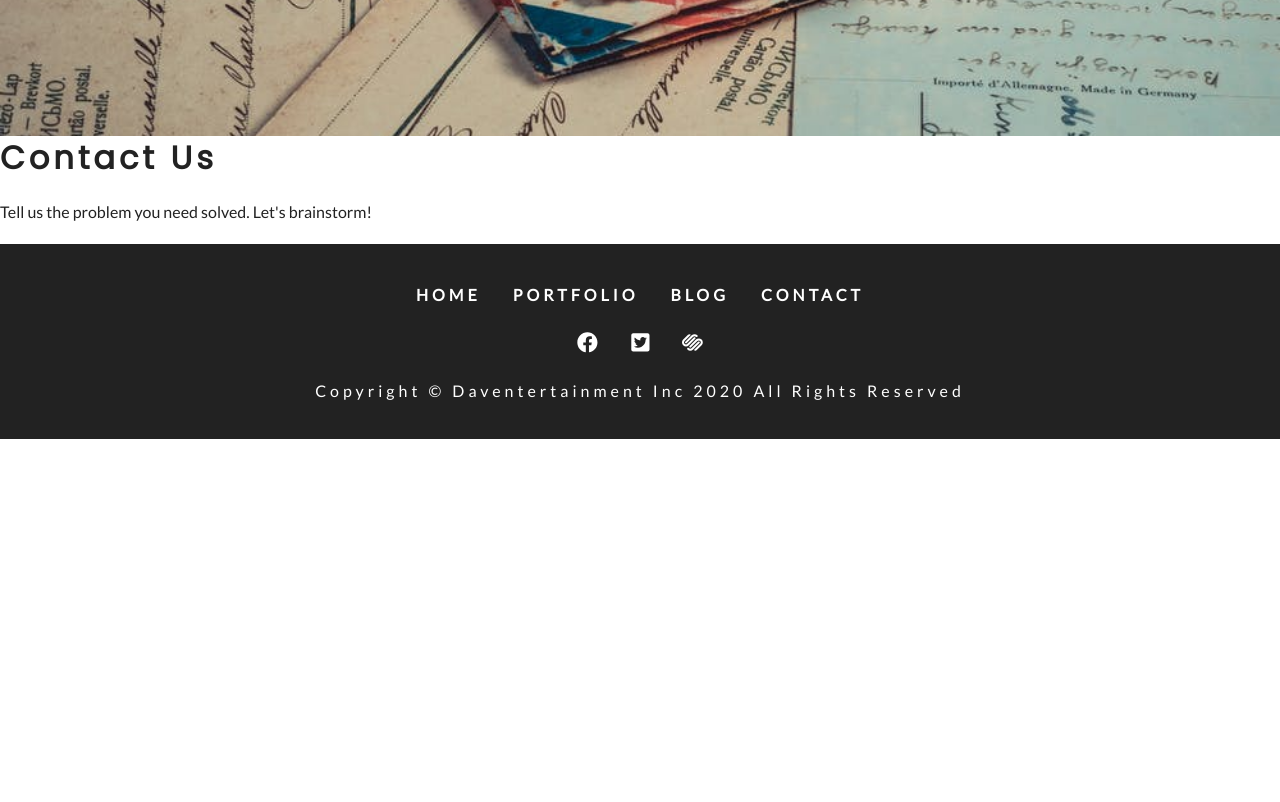
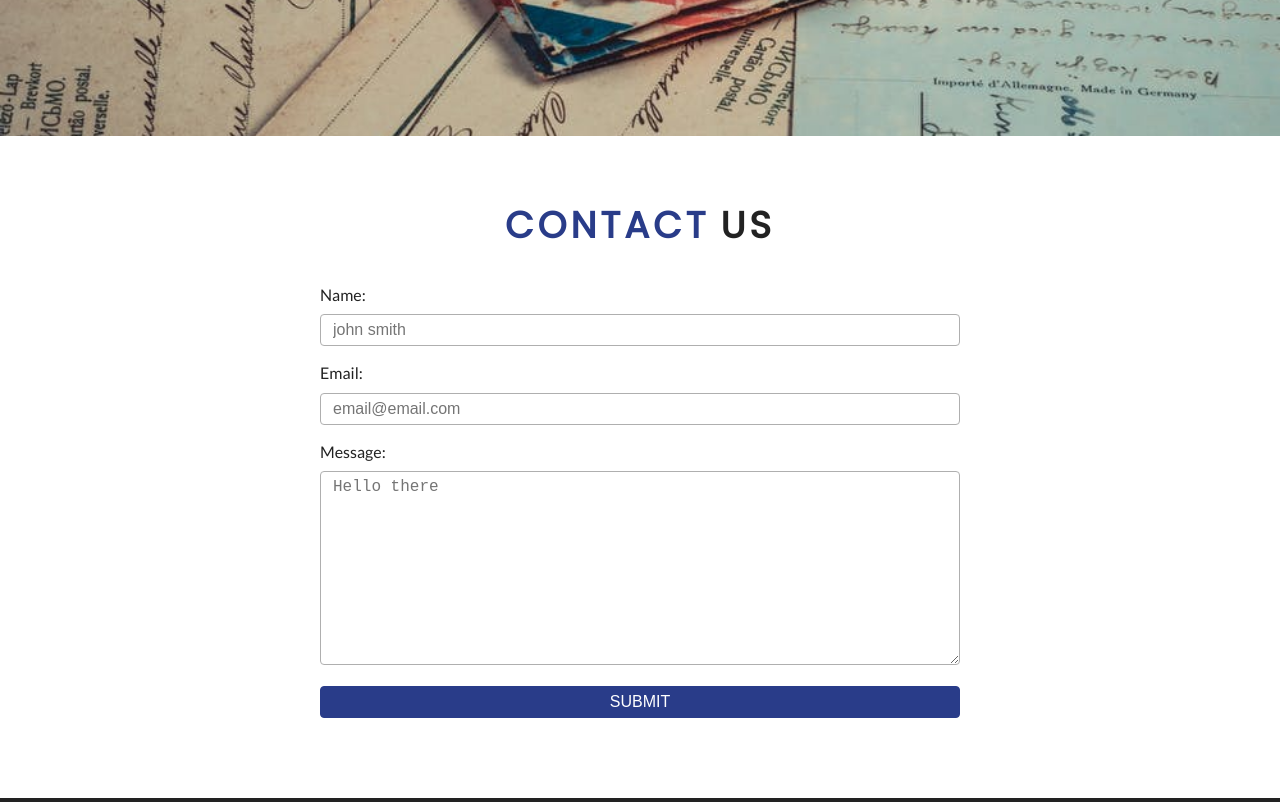
Before and after one commit to Dcoxmen/daventertainment, a Gatsby site: page /contact in a window 1280 px wide. Shown: the part 580-1382 px from the top of the page. Before the commit the page ends 1019 px from the top, so only its background shows below. Built offline with nearby package versions, Linux system fonts and the light colour scheme; Gatsby itself is replaced by a stand-in of ours.

Commit message:
added formspree contact form

```diff
--- /dev/null
+++ b/src/components/Contact/Contact.js
@@ -0,0 +1,97 @@
+import React, { useState } from "react"
+import axios from "axios"
+import Title from "../Title"
+import styles from "../../css/contact.module.css"
+
+function Contact() {
+  const [serverState, setServerState] = useState({
+    submitting: false,
+    status: null,
+  })
+  const handleServerResponse = (ok, msg, form) => {
+    setServerState({
+      submitting: false,
+      status: { ok, msg },
+    })
+    if (ok) {
+      form.reset()
+    }
+  }
+  const handleOnSubmit = e => {
+    e.preventDefault()
+    const form = e.target
+    setServerState({ submitting: true })
+    axios({
+      method: "post",
+      url: "https://formspree.io/mlewolko",
+      data: new FormData(form),
+    })
+      .then(r => {
+        handleServerResponse(
+          true,
+          "Your message has been submitted! Thanks for reaching out! Someone from Daventertainment office will contact you soon!",
+          form
+        )
+      })
+      .catch(r => {
+        handleServerResponse(false, r.response.data.error, form)
+      })
+  }
+  return (
+    <section className={styles.contact}>
+      <Title title="contact" subtitle="us" />
+      <div className={styles.center}>
+        <form onSubmit={handleOnSubmit}>
+          <div>
+            <label htmlFor="name">Name:</label>
+            <input
+              type="text"
+              name="name"
+              id="name"
+              className={styles.formControl}
+              placeholder="john smith"
+            />
+          </div>
+          <label htmlFor="email">Email:</label>
+          <div>
+            <input
+              id="email"
+              type="email"
+              name="email"
+              required
+              className={styles.formControl}
+              placeholder="email@email.com"
+            />
+          </div>
+          <label htmlFor="message">Message:</label>
+          <div>
+            <textarea
+              id="message"
+              name="message"
+              rows="10"
+              className={styles.formControl}
+              placeholder="Hello there"
+            ></textarea>
+          </div>
+
+          <button
+            type="submit"
+            className={styles.submit}
+            disabled={serverState.submitting}
+          >
+            Submit
+          </button>
+          {serverState.status && (
+            <div className={styles.response}>
+              <p className={!serverState.status.ok ? "errorMsg" : ""}>
+                {serverState.status.msg}
+              </p>
+            </div>
+          )}
+        </form>
+      </div>
+    </section>
+  )
+}
+
+export default Contact
--- a/src/components/Footer.js
+++ b/src/components/Footer.js
@@ -10,15 +10,7 @@ const Footer = () => {
       <div className={styles.links}>
         {links.map((item, index) => {
           return (
-            <AniLink
-              cover
-              key={index}
-              to={item.path}
-              direction="right"
-              bg="url(https://bhcmedia.com/HTML/images/arrow-techBlue.png)
-            center / cover   /* position / size */
-            "
-            >
+            <AniLink fade key={index} to={item.path}>
               {item.text}
             </AniLink>
           )
--- a/src/components/Navbar.js
+++ b/src/components/Navbar.js
@@ -31,14 +31,7 @@ const Navbar = () => {
           {links.map((item, index) => {
             return (
               <li key={index}>
-                <AniLink
-                  cover
-                  to={item.path}
-                  direction="right"
-                  bg="url(https://bhcmedia.com/HTML/images/arrow-techBlue.png)
-                  center / cover   /* position / size */
-                  "
-                >
+                <AniLink fade to={item.path}>
                   {item.text}
                 </AniLink>
               </li>
--- a/src/css/contact.module.css
+++ b/src/css/contact.module.css
@@ -29,7 +29,8 @@ label {
   background-color: var(--primaryColor);
   border-color: var(--primaryColor);
   text-transform: uppercase;
-  color: var(--mainBlack);
+  text-align: center;
+  color: var(--mainWhite);
   transition: var(--mainTransition);
   cursor: pointer;
 }
@@ -38,3 +39,7 @@ label {
   color: var(--mainWhite);
   border-color: var(--darkGrey);
 }
+.response {
+  text-align: center;
+  font-weight: bold;
+}
--- a/src/pages/contact.js
+++ b/src/pages/contact.js
@@ -2,13 +2,14 @@ import React from "react"
 import Layout from "../components/Layout.js"
 import StyledHero from "../components/StyledHero"
 import { graphql } from "gatsby"
+import Contact from "../components/Contact/Contact"
 
 const ContactPage = ({ data }) => {
   return (
     <Layout>
       <StyledHero img={data.contactImage.childImageSharp.fluid} />
-      <h1>Contact Us</h1>
-      <p>Tell us the problem you need solved. Let's brainstorm!</p>
+
+      <Contact />
     </Layout>
   )
 }
```
Also changed, not shown: src/pages/404.js (+1 -9 lines), src/pages/index.js (+1 -9 lines), src/images/blogBcg.jpeg.
